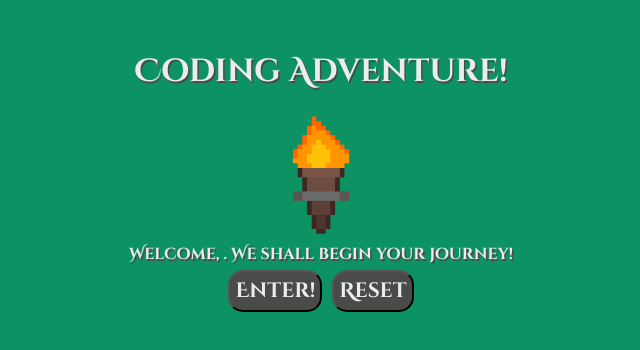
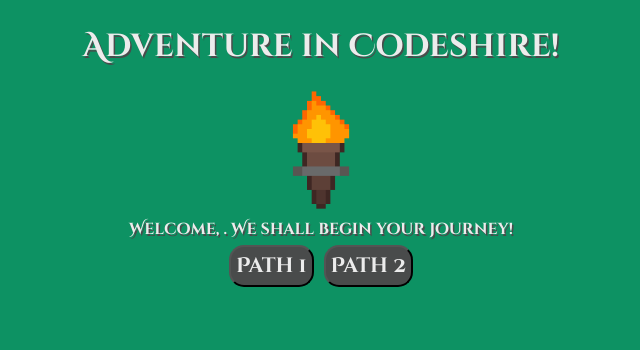
Before and after one commit to JonathanRadford/Game, a plain HTML site: page index.html in a window 1280 px wide. Both pictures are taken after a click on the button "Enter!". Shown: the whole page, without its empty margins (319-959 px from the left). Drawn offline with Linux system fonts and the light colour scheme.

Commit message:
Added Objects and image

```diff
--- a/assets/styles/_main-page.scss
+++ b/assets/styles/_main-page.scss
@@ -27,7 +27,8 @@
 }
 
 #old-man{
-  padding-top: 50px;
-  width: 150px;
+  margin-top: 20px;
+  width: 200px;
   height: auto;
+  border-radius: 50%;
 }
--- a/assets/styles/_typography.scss
+++ b/assets/styles/_typography.scss
@@ -13,7 +13,7 @@
 
 h1, h2{
   text-align: center;
-  padding-top: 50px;
+  padding-top: 25px;
 }
 
 #welcome{
--- a/index.html
+++ b/index.html
@@ -8,11 +8,11 @@
 <link rel="preconnect" href="https://fonts.gstatic.com" crossorigin>
 <link href="https://fonts.googleapis.com/css2?family=Cinzel+Decorative:wght@400;700&family=Open+Sans:wght@600;700;800&family=Ubuntu:wght@500&display=swap" rel="stylesheet">
   <link rel="stylesheet" href="styles.css">
-  <title>Adventure in Coding</title>
+  <title>Adventure in Codeshire</title>
 </head>
 <body>
   <header id="heading">
-  <h1>Coding Adventure!</h1>
+  <h1>Adventure in Codeshire!</h1>
 </header>
   <main>
     <div id="game-section">
--- a/main.js
+++ b/main.js
@@ -1,8 +1,8 @@
 //take user name data, store the name and apply throughout the journey
 //get element from the HTML page by using innerHTML
-//
+//create an object which stores all the story data from start to finish
+//call the specific story data when a button is pressed
 
-let newName;
 
 let Welcome = document.getElementById("welcome");
 let inputName = document.getElementById("name-input");
@@ -12,29 +12,82 @@ let text = document.getElementById("main-text");
 let gameArea = document.getElementById("game-section")
 let header = document.getElementById("heading")
 
+
+let newName;
+
 button1.addEventListener("click", () => {
   newName = inputName.value;
   Welcome.innerHTML = "Welcome, " + newName + ". We shall begin your journey!";
+  button1.innerHTML = "Path 1";
+  button2.innerHTML = "Path 2";
+
+  button1.onclick = () => {
+    button1.innerHTML = `${StoryLine.Obj1.button1}` ;
+    button2.innerHTML = `${StoryLine.Obj1.button2}` ;
+    header.innerHTML =  `${StoryLine.Obj1.header}`  ;
+    gameArea.innerHTML = `${StoryLine.Obj1.text}`   ;
+ }
+  button2.onclick = () => {
+   button1.innerHTML = `${StoryLine.Obj2.button1}` ;
+   button2.innerHTML = `${StoryLine.Obj2.button2}` ;
+   header.innerHTML =  `${StoryLine.Obj2.header}`  ;
+   gameArea.innerHTML = `${StoryLine.Obj2.text}`   ;
+}
+/*button3.onclick = () => {
+   button1.innerHTML = `${StoryLine.Obj1.button1}` ;
+   button2.innerHTML = `${StoryLine.Obj1.button2}` ;
+   header.innerHTML =  `${StoryLine.Obj1.header}`  ;
+   gameArea.innerHTML = `${StoryLine.Obj1.text}`   ;
+}
+  button4.onclick = () => {
+   button1.innerHTML = `${StoryLine.Obj2.button1}` ;
+   button2.innerHTML = `${StoryLine.Obj2.button2}` ;
+   header.innerHTML =  `${StoryLine.Obj2.header}`  ;
+   gameArea.innerHTML = `${StoryLine.Obj2.text}`   ;
+}*/
+  return newName;
+})
+
+let StoryLine = {
+
+Obj1: {
+  button1: "Here, take some gold",
+  button2: "Get away you filthy oaf",
+  header: `<h2>You meet a man in the woods who looks destitute and defeated. He begs you for money!</h2>`,
+  text:
+  `<img id="old-man" src="dad.png">
+  <div id="welcome">
+  <h2 id="main-text"> "Please help. I've got naught but the clothes on my skin!</h2>
+  </div>`
+},
+
+Obj2: {
+  button1: "CURSE YOU, Cows are my mortal enemy!",
+  button2: "Thank you, Kind friend",
+  header: `<h2>You come across a lowly cowhand, who offers you the finest Milk in the land</h2>`,
+  text: `<img id="old-man" src="daf.png">
+  <div id="welcome">
+  <h2 id="main-text"> "Would you like to try the finest Milk this side of Codeshire?"</h2>
+  </div>`
+  },
 
 
-  button1.onclick = () => {
-    button1.innerHTML = "How dare you accuse me of such folly!";
-    button2.innerHTML = "Do you believe such lies?";
-    header.innerHTML =  `<h2>You meet a man in the woods who looks destitute and defeated. He accuses you of crying like a babe!</h2>`
-    gameArea.innerHTML = `
-    <img id="old-man" src="dad.png">
-    <div id="welcome">
-    <h2 id="main-text"> When the angel of Doom came near, whence did you cry like a baby?</h2>
-    </div>`
-  }
-
-button2.onclick = () => {
-  button1.innerHTML = "CURSES, Cows are my mortal enemy!";
-  button2.innerHTML = "Thank you, Kind friend";
-  Welcome.innerHTML = `
-  <div id="welcome">
+Obj3: {
+  button1: "Pressed",
+  button2: "Thank you, Kind friend",
+  header: `<h2>"You meet a man in the woods who looks destitute and defeated. He accuses you of crying like a babe!"</h2>`,
+  text: `<div id="welcome">
   <h2 id="main-text"> Here have this cow for good luck</h2>
   </div>`
-}
 
-  })
+  },
+
+Obj4: {
+  button1: "CURSES, Cows are my mortal enemy!",
+  button2: "Thank you, Kind friend",
+  header: `<h2>"You meet a man in the woods who looks destitute and defeated. He accuses you of crying like a babe!"</h2>`,
+  text: `<div id="welcome">
+  <h2 id="main-text"> Here have this cow for good luck</h2>
+  </div>`
+  },
+};
```
Also changed, not shown: daf.png (added), styles.css.
